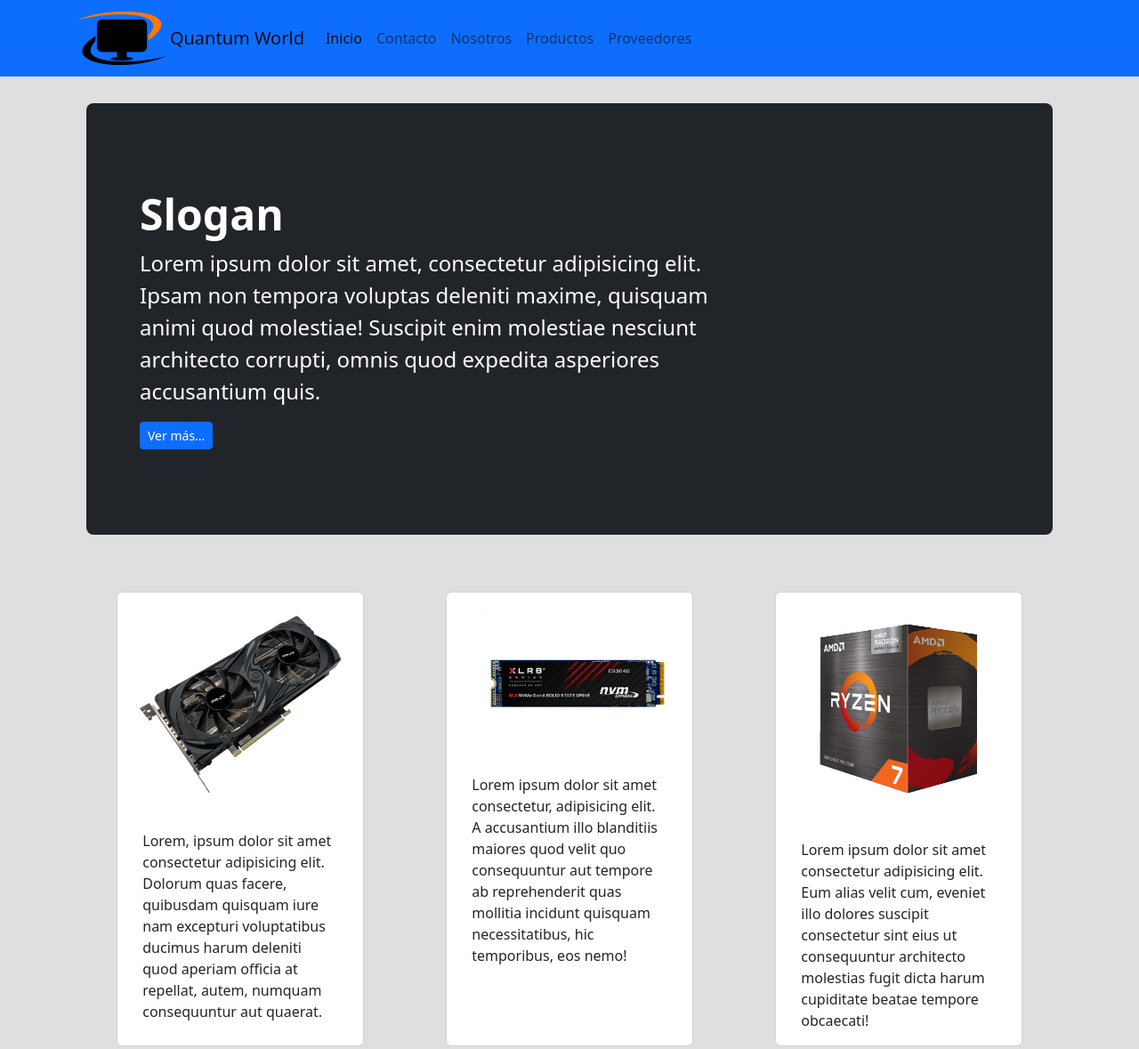
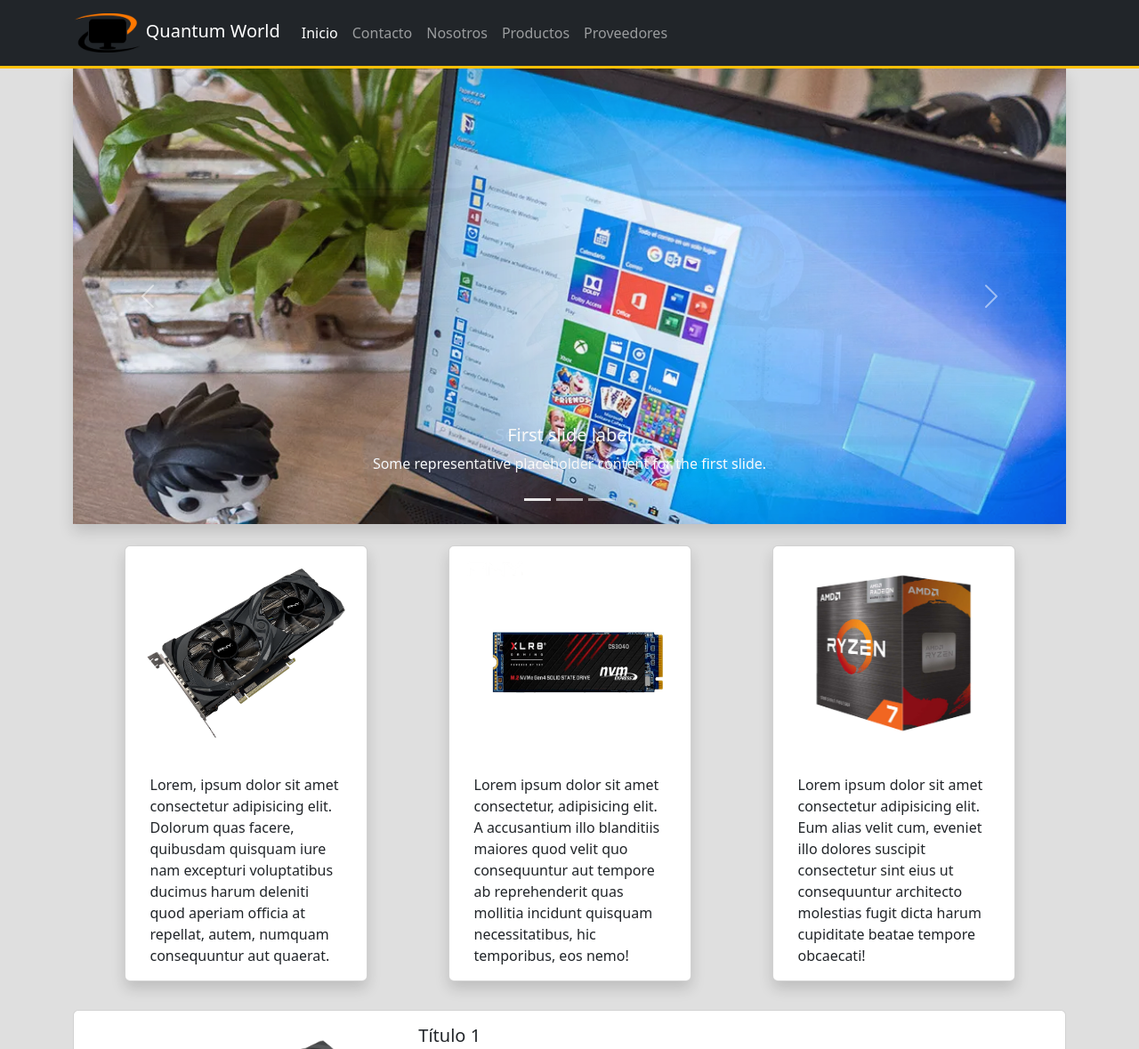
Before and after one commit to jesus9314/quantumWolrdBootstrap, a plain HTML site: page index.html in a window 1280 px wide. Shown: the top 1179 px of the page at 89% size. Drawn offline with Linux system fonts and the light colour scheme.

Commit message:
Inicio Segunda Entrega Parcial

```diff
--- a/css/style.css
+++ b/css/style.css
@@ -1,26 +1,55 @@
-/*Color de fondo */
+/*Estilos Globales */
 body{
     background-color: #dfdfdf;
+    padding-top: 1.8rem;
 }
+/*Personalizando el Carrusel*/
+.carousel-item {
+    height: 32rem;
+  }
+/*Personalizamos el logo*/
 #mainLogo{
-    height: 70px;
-    padding: 5px;
+    height: 3rem;
+    padding: 2px;
 }
-main > .container> section{
-    padding: 30px 15px 0;
+/*tamaño estandar a las imágenes*/
+.card-img-top{
+    height: 15rem;;
 }
-.card{
-    margin: 10px 0px;
+.card-img{
+    height: 20rem;
 }
-.card-group{
-    padding: 10px;
+/*Media Query*/
+@media (max-width: 992px){
+    .card-img-top{
+        height: 32rem;
+    }
+    .card-img{
+        height: 15rem;
+    }
 }
+@media (max-width: 768px){
+    .card-img{
+        height: 100%;
+    }
+    .carousel-item {
+        height: 100%;
+      }
+}
+@media (max-width: 576px){
+    .card-img-top{
+        width: 100%;;
+        height: 100%;
+    }
+}
+
 .product{
     height: 250px;
 }
 .prov{
     height: 150px;
 }
+
 .bd-placeholder-img {
     font-size: 1.125rem;
     text-anchor: middle;
--- a/index.html
+++ b/index.html
@@ -13,16 +13,16 @@
 	<body class="d-flex flex-column h-100">
 		<header>
 			<!-- navbar -->
-			<nav class="navbar navbar-expand-lg bg-primary">
+			<nav class="navbar navbar-expand-md bg-dark navbar-dark fixed-top border-3 border-bottom border-warning ">
 				<div class="container">
-					<a href="index.html">
+					<a class="navbar-brand" href="index.html">
 						<img
 							src="assets/logo_vector.png"
 							alt="Logo de Quantum World"
 							id="mainLogo"
 						/>
+						Quantum World
 					</a>
-					<a class="navbar-brand" href="index.html">Quantum World</a>
 					<button
 						class="navbar-toggler"
 						type="button"
@@ -59,25 +59,51 @@
 		</header>
 
 		<!-- Contenido Principal -->
-		<main class="flex-shrink-0">
+		<main class="flex-shrink-0 pt-5">
 			<div class="container">
-				<section><!--Jumbotron Principal-->
-					<div class="p-5 mb-4 text-white bg-dark rounded-3">
-						<div class="container-fluid py-5">
-							<h1 class="display-5 fw-bold">Slogan</h1>
-							<p class="col-md-8 fs-4">
-								Lorem ipsum dolor sit amet, consectetur adipisicing elit. Ipsam non
-								tempora voluptas deleniti maxime, quisquam animi quod molestiae!
-								Suscipit enim molestiae nesciunt architecto corrupti, omnis quod
-								expedita asperiores accusantium quis.
-							</p>
-							<button class="btn btn-primary btn-sm" type="button">Ver más...</button>
+				<section><!--Carrusel Principal-->
+					<div id="carouselExampleCaptions" class="carousel slide carousel-fade shadow" data-bs-ride="carousel">
+						<div class="carousel-indicators">
+						  <button type="button" data-bs-target="#carouselExampleCaptions" data-bs-slide-to="0" class="active" aria-current="true" aria-label="Slide 1"></button>
+						  <button type="button" data-bs-target="#carouselExampleCaptions" data-bs-slide-to="1" aria-label="Slide 2"></button>
+						  <button type="button" data-bs-target="#carouselExampleCaptions" data-bs-slide-to="2" aria-label="Slide 3"></button>
 						</div>
-					</div>
+						<div class="carousel-inner">
+						  <div class="carousel-item active">
+							<img src="assets/carrousel1.webp" class="d-block w-100" alt="...">
+							<div class="carousel-caption d-none d-md-block">
+							  <h5>First slide label</h5>
+							  <p>Some representative placeholder content for the first slide.</p>
+							</div>
+						  </div>
+						  <div class="carousel-item">
+							<img src="assets/carrousel2.jpg" class="d-block w-100" alt="...">
+							<div class="carousel-caption d-none d-md-block">
+							  <h5>Second slide label</h5>
+							  <p>Some representative placeholder content for the second slide.</p>
+							</div>
+						  </div>
+						  <div class="carousel-item">
+							<img src="assets/carrousel3.jpeg" class="d-block w-100" alt="...">
+							<div class="carousel-caption d-none d-md-block">
+							  <h5>Third slide label</h5>
+							  <p>Some representative placeholder content for the third slide.</p>
+							</div>
+						  </div>
+						</div>
+						<button class="carousel-control-prev" type="button" data-bs-target="#carouselExampleCaptions" data-bs-slide="prev">
+						  <span class="carousel-control-prev-icon" aria-hidden="true"></span>
+						  <span class="visually-hidden">Previous</span>
+						</button>
+						<button class="carousel-control-next" type="button" data-bs-target="#carouselExampleCaptions" data-bs-slide="next">
+						  <span class="carousel-control-next-icon" aria-hidden="true"></span>
+						  <span class="visually-hidden">Next</span>
+						</button>
+					  </div>
 				</section>
 				<section><!--Tarjetas de secciones-->
-					<div class="row justify-content-md-around justify-content-sm-center">
-						<div class="card col-md-3 col-sm-10">
+					<div class="row justify-content-md-around justify-content-sm-center p-4">
+						<div class="card col-lg-3 col-md-12 mb-2 shadow">
 							<img src="assets/pc_2.png" class="card-img-top" alt="..." />
 							<div class="card-body">
 								<p class="card-text">
@@ -88,7 +114,7 @@
 								</p>
 							</div>
 						</div>
-						<div class="card col-md-3 col-sm-10">
+						<div class="card col-lg-3 col-md-12 mb-2 shadow">
 							<img src="assets/pc_3.png" class="card-img-top" alt="..." />
 							<div class="card-body">
 								<p class="card-text">
@@ -99,7 +125,7 @@
 								</p>
 							</div>
 						</div>
-						<div class="card col-md-3 col-sm-10">
+						<div class="card col-lg-3 col-md-12 mb-2 shadow">
 							<img src="assets/pc_4.png" class="card-img-top" alt="..." />
 							<div class="card-body">
 								<p class="card-text">
@@ -118,7 +144,7 @@
 							<div class="col-md-4">
 								<img
 									src="assets/pc_2.png"
-									class="img-fluid rounded-start"
+									class="img-fluid rounded-start card-img"
 									alt="..."
 								/>
 							</div>
@@ -152,7 +178,7 @@
 							<div class="col-md-4">
 								<img
 									src="assets/pc_3.png"
-									class="img-fluid rounded-start"
+									class="img-fluid rounded-start card-img"
 									alt="..."
 								/>
 							</div>
@@ -185,7 +211,7 @@
 							<div class="col-md-4">
 								<img
 									src="assets/pc_4.png"
-									class="img-fluid rounded-start"
+									class="img-fluid rounded-start card-img"
 									alt="..."
 								/>
 							</div>
```
Also changed, not shown: assets/carrousel1.webp (added), assets/carrousel2.jpg (added), assets/carrousel3.jpeg (added).
